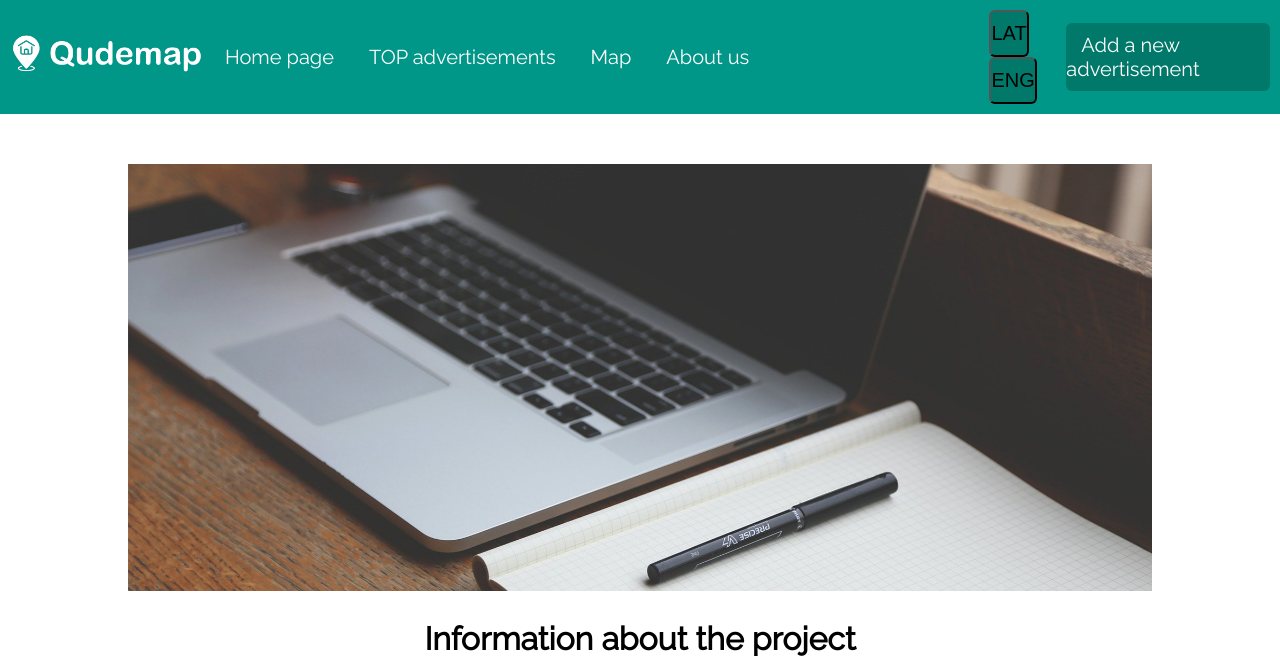
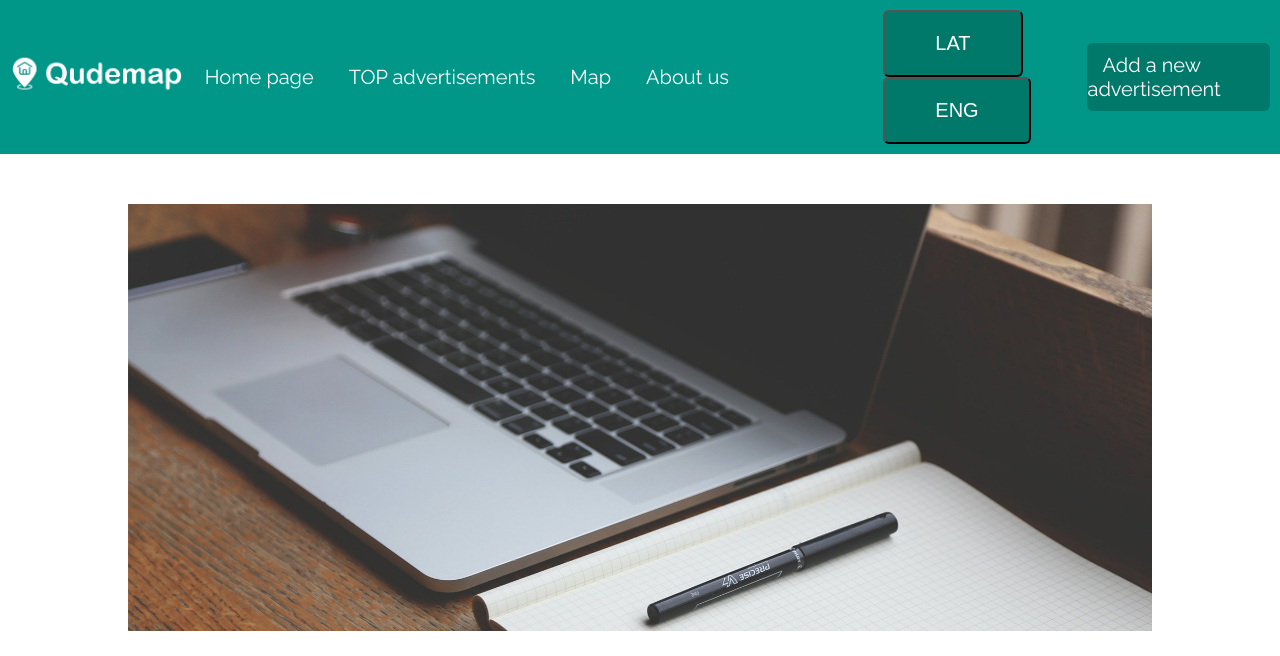
Before and after one commit to MirenAndris/QudemapDemo, a Flask app: page /parmums in a window 1280 px wide. Shown: the top 656 px of the page. Run offline with Flask 2, Linux system fonts and the light colour scheme.

Commit message:
button style

```diff
--- a/static/style2.css
+++ b/static/style2.css
@@ -329,12 +329,13 @@ textarea{
 	border: 1px solid #009688;
 }
 .button_lang{
-	padding: 10px 0px;
+	text-decoration: none;
+	padding: 20px 50px;
+	background: #00796B;
+	color: #FFFFFF;
+	border-radius: 6px;
 	font-size: 20px;
-	margin-left: 5px;
-	background-color: #00796B;
-	border-radius: 6px;
-	cursor: pointer;
+	transition: 0.5s;
 }
 .button_lang:hover{
 	background-color: #FFFFFF;
```
